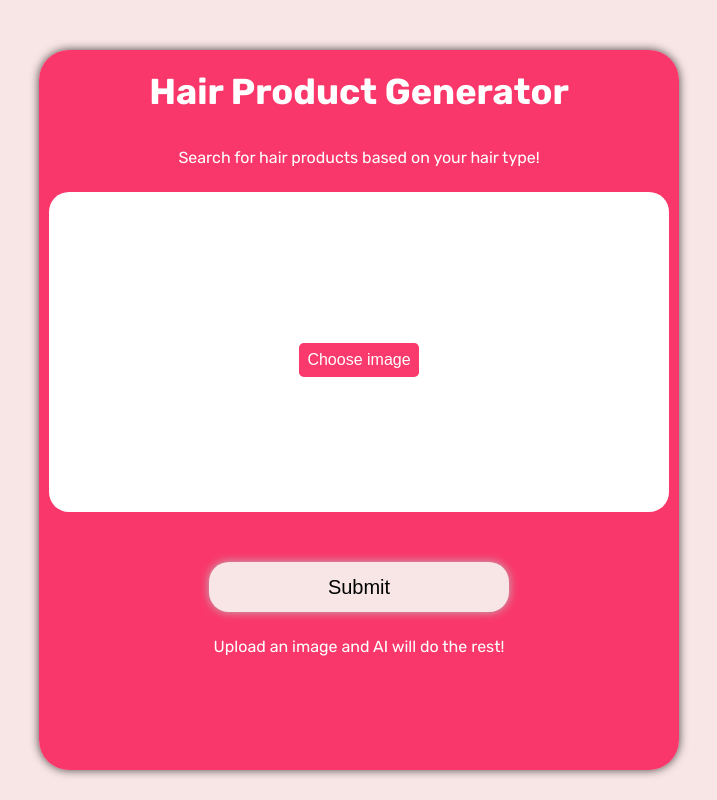
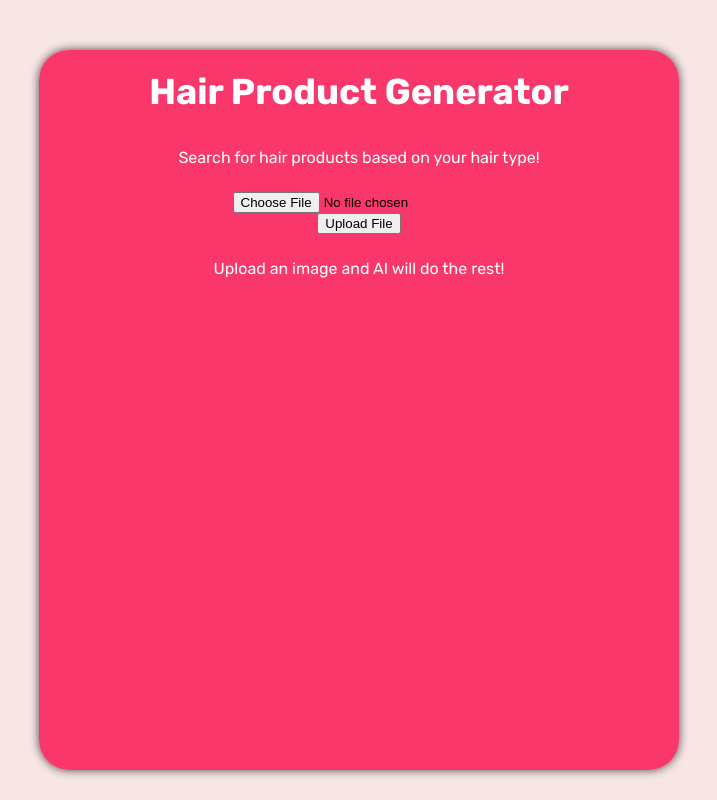
Before and after one commit to skandrigi/hshackathon1, a Flask app: page / in a window 1280 px wide. Shown: the whole page, without its empty margins (281-998 px from the left). Run offline with Flask 3, Linux system fonts and the light colour scheme; parts of the project's set-up code (start-up, migrations or seed data) failed here and were passed over.

Commit message:
used different library for file

```diff
--- a/my-app/templates/home.html
+++ b/my-app/templates/home.html
@@ -1,28 +1,32 @@
 <!DOCTYPE html>
-<html lang="en">
+<html>
+
 <head>
   <meta charset="utf-8">
-  <meta name="viewport" content="width=device-width, initial-scale=1.0">
+  <meta name="viewport" content="width=device-width">
   <title>Landing Page</title>
   <link rel="preconnect" href="https://fonts.googleapis.com">
   <link rel="preconnect" href="https://fonts.gstatic.com" crossorigin>
   <link href="https://fonts.googleapis.com/css2?family=Rubik:ital,wght@0,300..900;1,300..900&display=swap" rel="stylesheet">
-  <link href="./static/home.css" rel="stylesheet" type="text/css">
+  <link href="static/home.css" rel="stylesheet" type="text/css"/>
 </head>
+
 <body>
   <div class="container">
     <h1>Hair Product Generator</h1>
     <p>Search for hair products based on your hair type!</p>
-    <form action="">
-      <div id="img-preview">
-        <input type="file" id="img-upload" name="img-upload" accept="image/*">
-        <label for="img-upload" id="img-upload-label">Choose image</label>
-      </div>
-      <input type="submit" id="submitButton" value="Submit">
-    </form>
-    <p>Upload an image and AI will do the rest!</p>
+    <form method='POST' enctype='multipart/form-data'>
+      {{form.hidden_tag()}}
+      {{form.file()}}
+      {{form.submit()}}
+  </form>
+    <p>
+      Upload an image and AI will do the rest!
+    </p>
   </div>
 
-  <script src="./static/script.js"></script>
+
+  <script src="script.js"></script>
 </body>
+
 </html>
```
